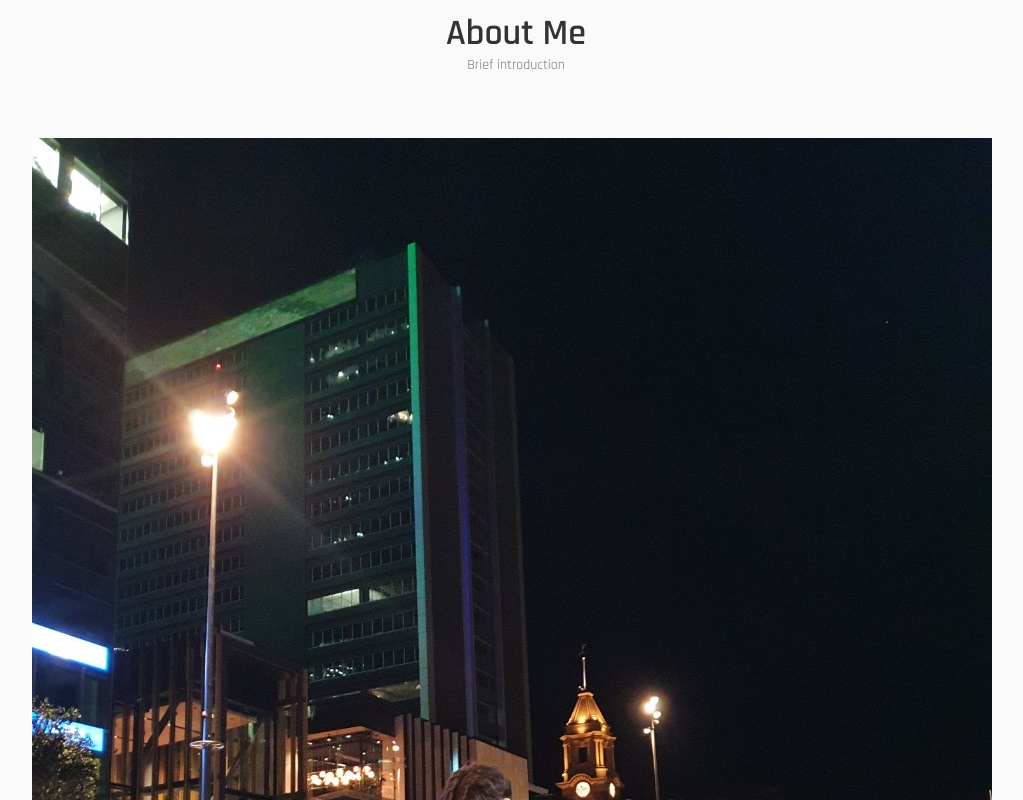
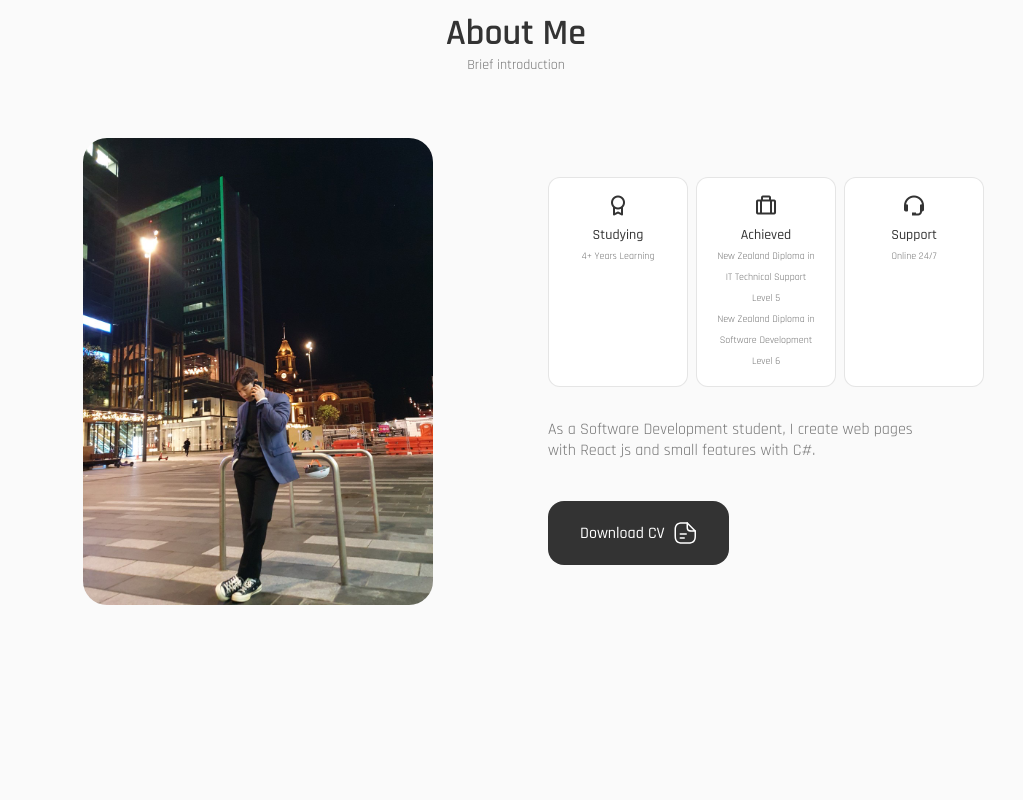
Before and after one commit to Na-David/Portfolio, a React (Create React App) app: page / in a window 1280 px wide. Shown: the part 800-1600 px from the top of the page, without its empty margins (124-1147 px from the left). After the commit the page ends 1437 px from the top, so only its background shows below. Built offline with nearby package versions, Linux system fonts and the light colour scheme; the HTML template or start-up script is replaced by a standard one.

Commit message:
about page css

```diff
--- a/src/components/About/About.css
+++ b/src/components/About/About.css
@@ -0,0 +1,45 @@
+.about__container {
+    grid-template-columns: repeat(2, 1fr);
+    align-items: center;
+    column-gap: 4rem;
+}
+
+.about__img {
+    width: 350px;
+    border-radius: 1.5rem;
+    justify-self: center;
+}
+
+.about__info {
+    grid-template-columns: repeat(3, 140px);
+    gap: 0.5rem;
+    margin-bottom: var(--mb-2);
+}
+
+.about__box {
+    background-color: var(--container-color);
+    border: 1px solid rgba(0, 0, 0, 0.1);
+    border-radius: 0.75rem;
+    text-align: center;
+    padding: 1rem 1.25rem;
+}
+
+.about__icon {
+    font-size: 1.5rem;
+    color: var(--title-color);
+    margin-bottom: var(--mb-0-5);
+}
+
+.about__title {
+    font-size: var(--small-font-size);
+    font-weight: var(--font-medium);
+}
+
+.about__subtitle {
+    font-size: var(--tiny-font-size);
+}
+
+.about__description {
+    padding: 0 4rem 0 0;
+    margin-bottom: var(--mb-2-5);
+}
```
